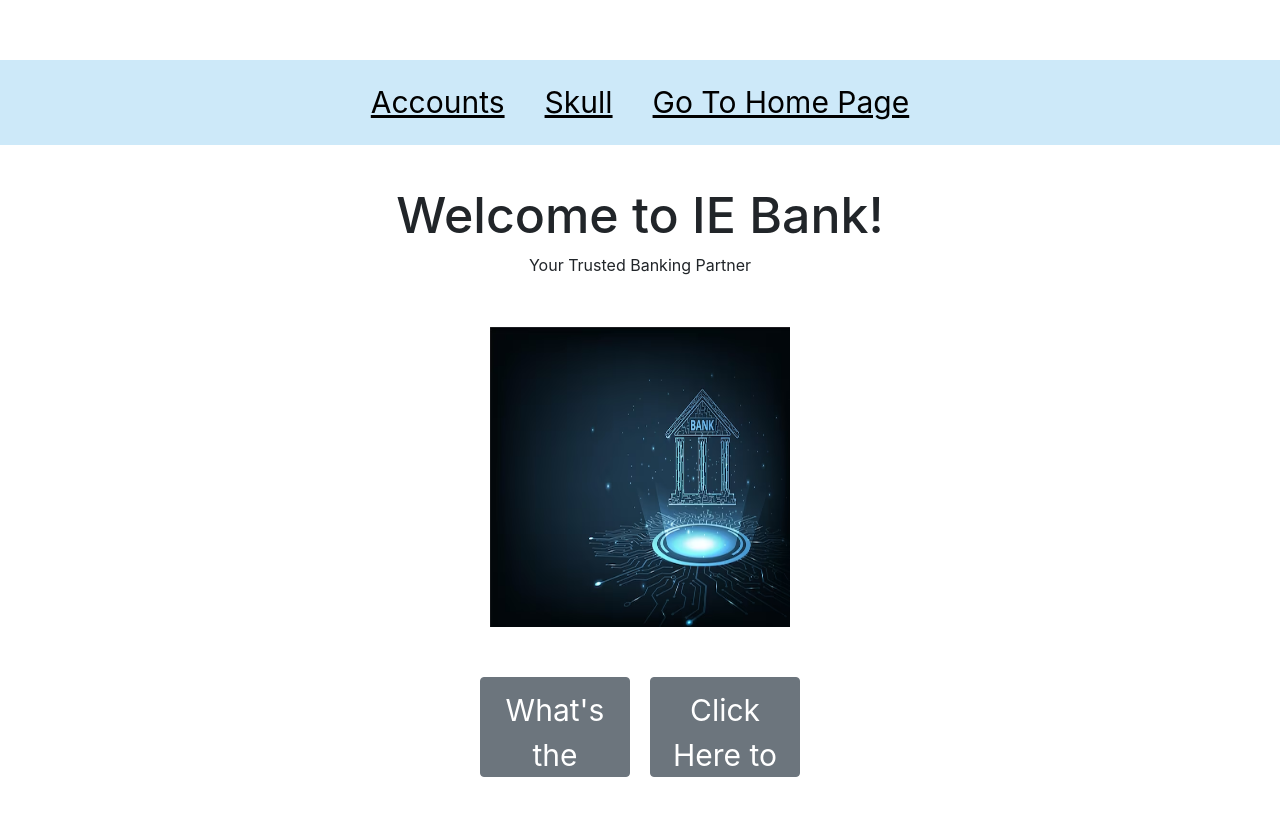
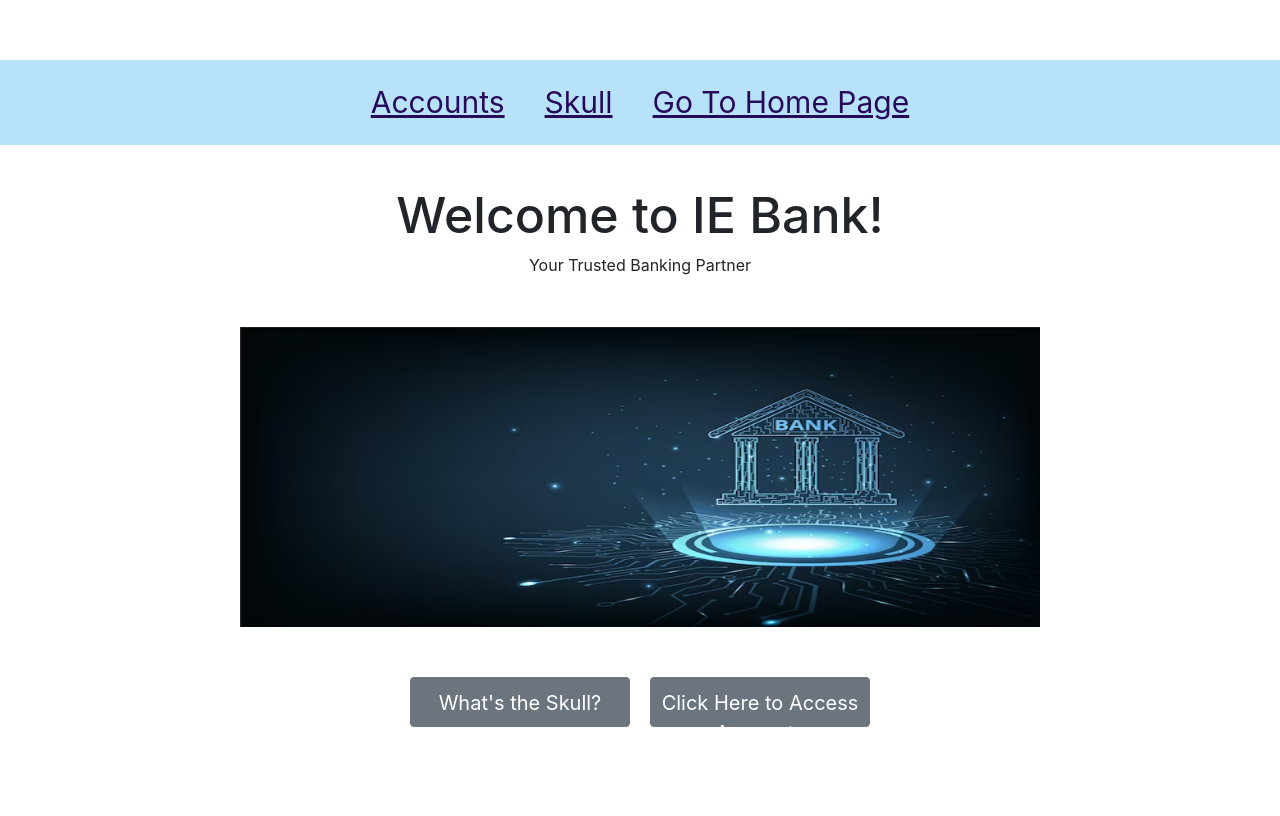
Before and after one commit to papilioaureus/BP_FE, a Vue app: page / in a window 1280 px wide. Shown: the top 816 px of the page. Built offline with nearby package versions, Linux system fonts and the light colour scheme.

Commit message:
56tygfretrfd

```diff
--- a/src/components/HomePage.vue
+++ b/src/components/HomePage.vue
@@ -12,7 +12,7 @@
 
     <h1 id="title" class="text">Welcome to IE Bank!</h1>
     <p id="shortDescription" class="text">Your Trusted Banking Partner</p>
-    <img src="../assets/header-image.png" alt="IE Bank" width="300" height="300" />
+    <img src="../assets/header-image.png" alt="IE Bank" width="800" height="300" />
 
     <nav id="buttonNav">
       <router-link to="/skull">
@@ -28,7 +28,7 @@
 
 <style scoped>
 header {
-  background-color: #cde9f9;
+  background-color: #b7e2fa;
   padding: 20px;
   text-align: center;
   z-index: 1;
@@ -38,12 +38,12 @@ header {
   padding: 20px;
   text-decoration: underline;
   font-size: 30px;
-  color: black;
+  color: rgb(39, 11, 89);
 }
 
 .headerElem:hover {
   background-color: #4242e8;
-  color: black;
+  color: rgb(18, 8, 48);
 }
 
 .text {
@@ -72,10 +72,10 @@ button {
   margin-left: 10px;
   margin-right: 10px;
   padding: 10px;
-  font-size: 30px;
+  font-size: 20px;
   text-align: center;
 
-  width: 150px;
-  height: 100px;
+  width: 220px;
+  height: 50px;
 }
 </style>
```
